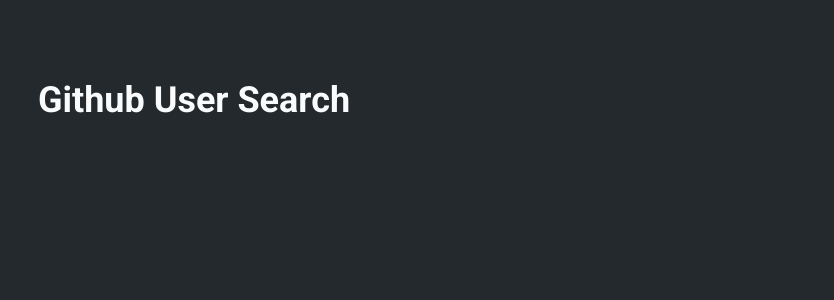
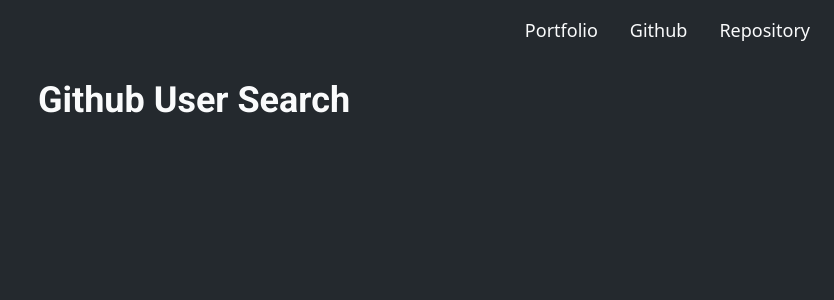
Before and after one commit to corderodev/github-user-search, a React (Create React App) app: page / in a window 1280 px wide. Shown: the top 300 px of the page, without its empty margins (446-1280 px from the left). Built offline with nearby package versions, Linux system fonts and the light colour scheme; the HTML template or start-up script is replaced by a standard one.

Commit message:
feat(Navbar): :sparkles: add new Navbar component
The Navbar contains links to my portfolio, my github profile and the repository for this project.

```diff
--- a/src/App.jsx
+++ b/src/App.jsx
@@ -1,5 +1,9 @@
+import { Navbar } from "./components/Navbar";
+
 function App() {
   return (
+    <>
+      <Navbar />
       <main className="w-full min-h-screen bg-gh-black px-2 pt-10 pb-10 font-roboto overflow-hidden">
         <section>
           <h1 className="text-3xl md:text-4xl font-bold text-gh-white text-center py-10">
@@ -7,6 +11,7 @@
           </h1>
         </section>
       </main>
+    </>
   );
 }
 
--- /dev/null
+++ b/src/components/Navbar.jsx
@@ -0,0 +1,32 @@
+export const Navbar = () => {
+  return (
+    <header className="w-full h-fit min-h-20 bg-transparent overflow-hidden text-gh-white px-6 py-4 flex xs:justify-center md:justify-end absolute">
+      <ul className="flex gap-5 md:gap-8 text-lg w-fit">
+        <li>
+          <a
+            href="https://dnlambb.com"
+            className="hover:text-gh-green transition-all"
+          >
+            Portfolio
+          </a>
+        </li>
+        <li>
+          <a
+            href="https://github.com/dnlambb"
+            className="hover:text-gh-green transition-all"
+          >
+            Github
+          </a>
+        </li>
+        <li>
+          <a
+            href="https://github.com/dnlambb/github-user-search"
+            className="hover:text-gh-green transition-all"
+          >
+            Repository
+          </a>
+        </li>
+      </ul>
+    </header>
+  );
+};
```
Lines whose indentation alone changed are shown as unchanged.
